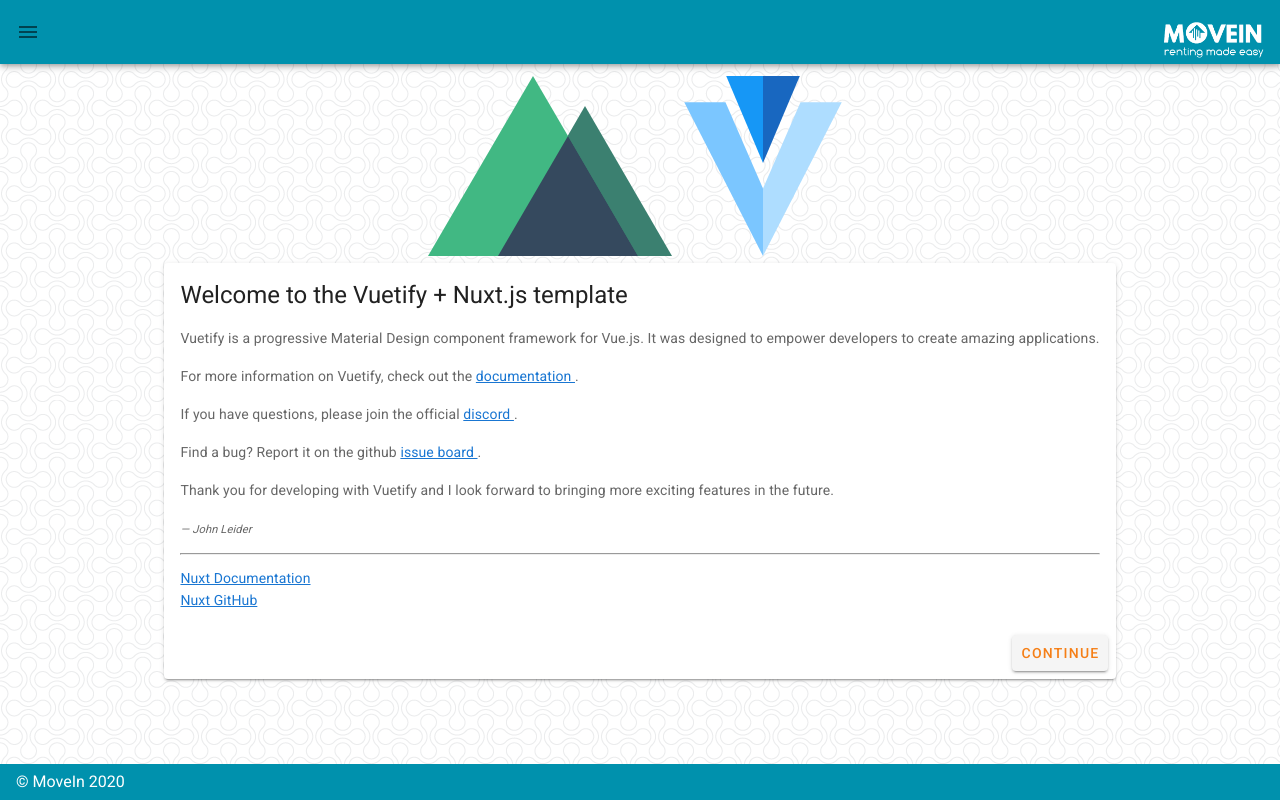
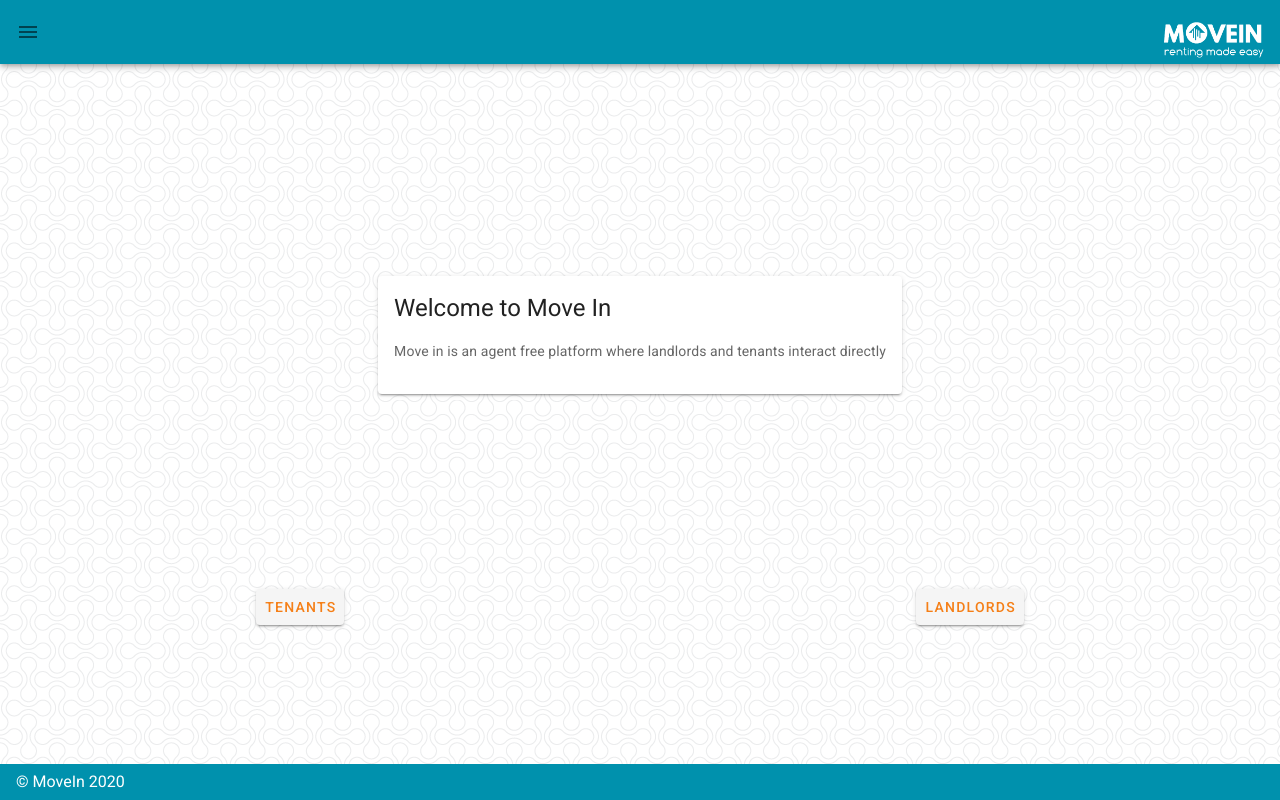
Before and after one commit to LagunaAfrika/movein-client, a Nuxt app: page / in a window 1280 px wide. Built offline with nearby package versions, Linux system fonts and the light colour scheme.

Commit message:
fix landing page

```diff
--- a/pages/index.vue
+++ b/pages/index.vue
@@ -1,97 +1,65 @@
 <template>
-  <v-layout
-    column
-    justify-center
-    align-center
-  >
-    <v-flex
-      xs12
-      sm8
-      md6
-    >
+  <v-layout column justify-center align-center>
+    <v-flex xs12 sm8 md6>
       <div class="text-center">
-        <logo />
-        <vuetify-logo />
+        <v-img
+          class="white--text align-end"
+          height="200px"
+          src="/movein.jpeg"
+        />
       </div>
       <v-card>
         <v-card-title class="headline">
-          Welcome to the Vuetify + Nuxt.js template
+          Welcome to Move In
         </v-card-title>
         <v-card-text>
-          <p>Vuetify is a progressive Material Design component framework for Vue.js. It was designed to empower developers to create amazing applications.</p>
           <p>
-            For more information on Vuetify, check out the <a
-              href="https://vuetifyjs.com"
-              target="_blank"
-              rel="noopener noreferrer"
-            >
-              documentation
-            </a>.
+            Move in is an agent free platform where landlords and tenants interact directly
           </p>
-          <p>
-            If you have questions, please join the official <a
-              href="https://chat.vuetifyjs.com/"
-              target="_blank"
-              rel="noopener noreferrer"
-              title="chat"
-            >
-              discord
-            </a>.
-          </p>
-          <p>
-            Find a bug? Report it on the github <a
-              href="https://github.com/vuetifyjs/vuetify/issues"
-              target="_blank"
-              rel="noopener noreferrer"
-              title="contribute"
-            >
-              issue board
-            </a>.
-          </p>
-          <p>Thank you for developing with Vuetify and I look forward to bringing more exciting features in the future.</p>
-          <div class="text-xs-right">
-            <em><small>&mdash; John Leider</small></em>
-          </div>
-          <hr class="my-3">
-          <a
-            href="https://nuxtjs.org/"
-            target="_blank"
-            rel="noopener noreferrer"
-          >
-            Nuxt Documentation
-          </a>
-          <br>
-          <a
-            href="https://github.com/nuxt/nuxt.js"
-            target="_blank"
-            rel="noopener noreferrer"
-          >
-            Nuxt GitHub
-          </a>
         </v-card-text>
+      </v-card>
       <v-card-actions>
         <v-spacer />
         <v-btn
           color="yellow--text text--darken-4 txt"
           nuxt
-            to="/inspire"
+          class="landlord"
+          to="/landlord"
         >
-            Continue
+          Landlords
         </v-btn>
       </v-card-actions>
-      </v-card>
+      <v-card-actions>
+        <v-spacer />
+        <v-btn
+          color="yellow--text text--darken-4 txt"
+          class="tenants"
+          nuxt
+          to="/tenant"
+        >
+          Tenants
+        </v-btn>
+      </v-card-actions>
     </v-flex>
   </v-layout>
 </template>
 
 <script>
-import Logo from '~/components/Logo.vue'
-import VuetifyLogo from '~/components/VuetifyLogo.vue'
 
 export default {
   components: {
-    Logo,
-    VuetifyLogo
   }
 }
 </script>
+<style scoped>
+.tenants{
+  position: absolute;
+  left:20%;
+  top:75%;
+}
+.landlord{
+  position: absolute;
+  right:20%;
+  top:75%;
+}
+</style>
```
Also changed, not shown: static/movein.jpeg (added). Lines whose indentation alone changed are shown as unchanged.
